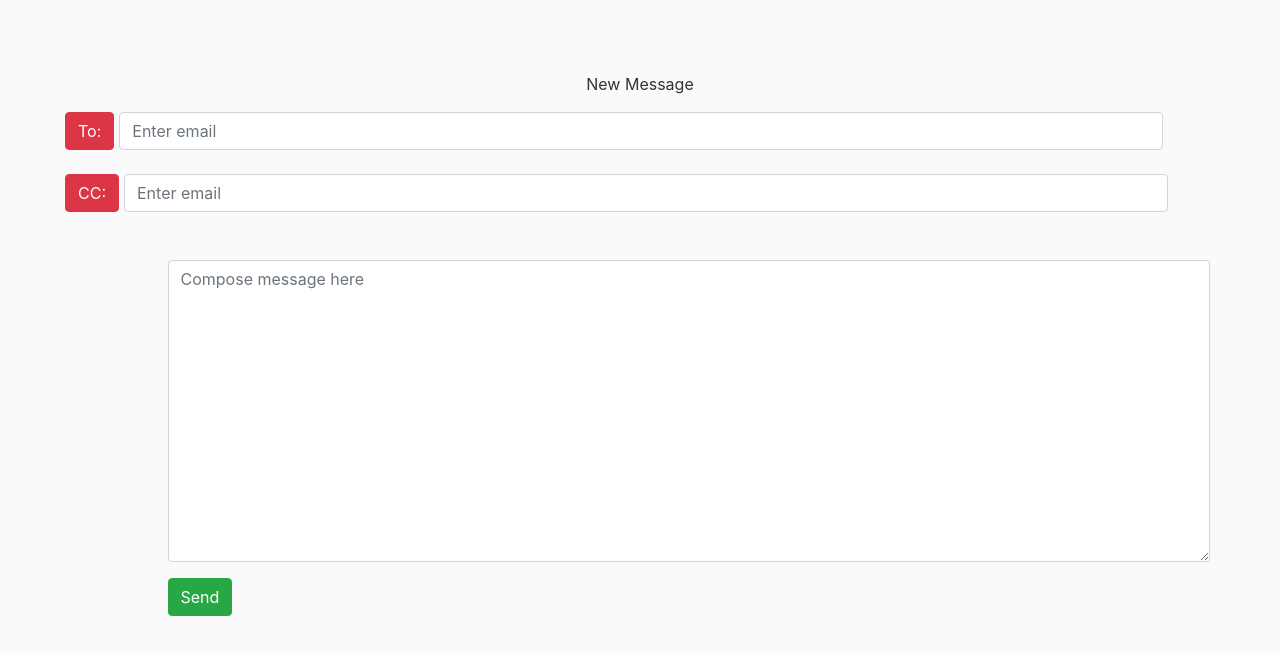
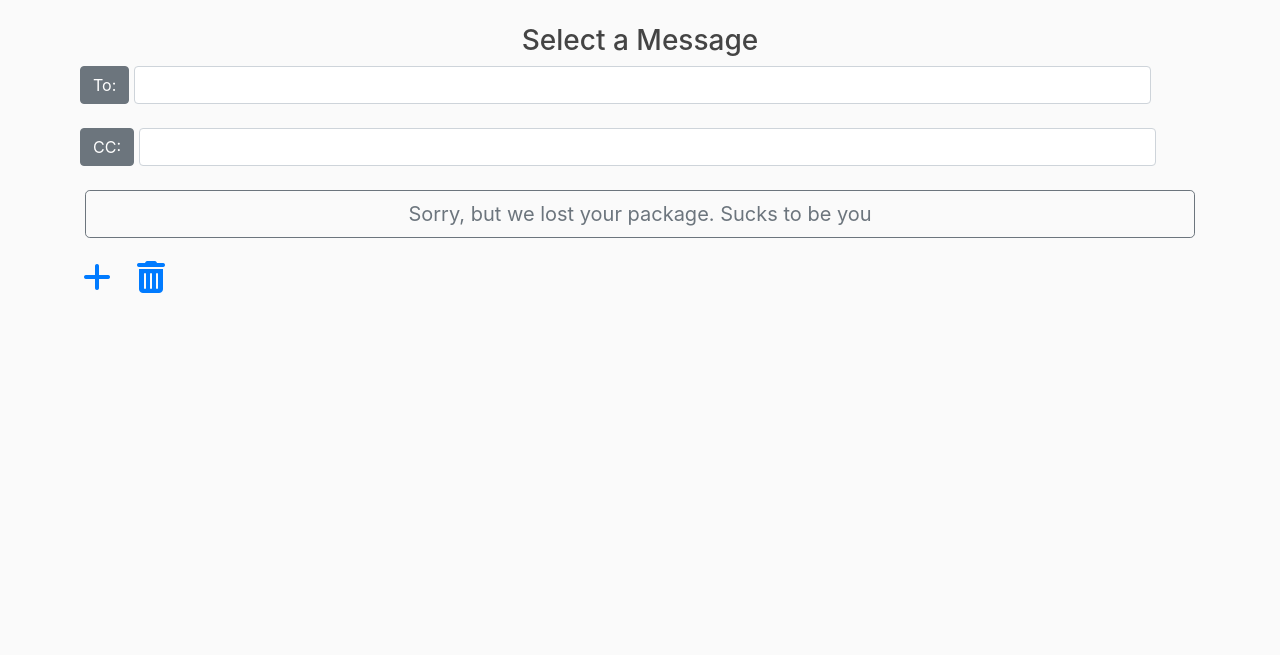
Before and after one commit to cmans782/emailAlert, a Flask app: page /composeEmail in a window 1280 px wide. Shown: the part 56-711 px from the top of the page. Run offline with Flask 2, Linux system fonts and the light colour scheme; a user stored in the database is signed in; data comes from the database, SQL or seed files in the repository; both versions use the stored data as it was after the commit; some libraries are stand-ins or nearby versions.

Commit message:
Email package updates to students

```diff
--- a/Mail_Alert/mailalert/employees/routes.py
+++ b/Mail_Alert/mailalert/employees/routes.py
@@ -20,7 +20,7 @@ def management():
         db.session.commit()
         send_temp_password_email(employee, password)
         flash(f'Account created for {employee.email}!', 'success')
-        return redirect(url_for('employees.management'))
+        return redirect(url_for('employees.management'))  # might be able to delete this line
     return render_template('management.html', title='Management', form=form, employees=employees)
 
 
--- a/Mail_Alert/mailalert/employees/utils.py
+++ b/Mail_Alert/mailalert/employees/utils.py
@@ -22,7 +22,6 @@ def generate_random_string():
     max_char = 12
     allchar = string.ascii_letters + string.punctuation + string.digits
     password = "".join(choice(allchar) for x in range(randint(min_char, max_char)))
-    print ("This is your password : ",password)
     return password
 
 
--- /dev/null
+++ b/Mail_Alert/mailalert/main/forms.py
@@ -0,0 +1,15 @@
+from flask_wtf import FlaskForm
+from wtforms import StringField, SubmitField, TextAreaField, RadioField
+from wtforms.validators import DataRequired, Email, Length
+from mailalert.models import Message
+
+
+class ComposeEmailForm(FlaskForm):
+    recipient_email = StringField('Email', validators=[DataRequired(), Email()])
+    cc_recipient = StringField('Email')
+    compose_submit = SubmitField('Send')
+
+
+class CreateMessageForm(FlaskForm):
+    new_message = TextAreaField('New Message', validators=[Length(min=10, message='This message is not long enough')])
+    create_submit = SubmitField('Create')
--- a/Mail_Alert/mailalert/main/routes.py
+++ b/Mail_Alert/mailalert/main/routes.py
@@ -1,5 +1,9 @@
-from flask import render_template, Blueprint
+from flask import render_template, Blueprint, request, flash, redirect, url_for
 from flask_login import login_required
+from mailalert.main.forms import ComposeEmailForm, CreateMessageForm
+from mailalert.models import Message
+from mailalert import db
+from mailalert.main.utils import send_package_update_email
 
 main = Blueprint('main', __name__)
 
@@ -11,6 +15,48 @@ def home():
     return render_template('home.html')
 
 
-@main.route("/composeEmail")
-def composeEmail():
-    return render_template('composeEmail.html')
+@main.route("/composeEmail", methods=['GET', 'POST'])
+@login_required
+def compose_email():
+    cc_recipients = ""
+    composeEmailForm = ComposeEmailForm()
+    createMessageForm = CreateMessageForm()
+    if composeEmailForm.validate_on_submit():
+        recipient_emails = composeEmailForm.recipient_email.data
+        if composeEmailForm.cc_recipient.data:
+            cc_recipients = composeEmailForm.cc_recipient.data
+        message_id = request.form['options']
+        message = Message.query.get(message_id)
+        send_package_update_email(message.content, recipient_emails, cc_recipients)
+        flash("Email successfully sent!", "success")
+        return redirect(url_for('main.home'))
+
+    messages = Message.query.all()
+    return render_template('composeEmail.html', title="Compose Email", composeEmailForm=composeEmailForm, \
+                            createMessageForm=createMessageForm, messages=messages)
+
+
+@main.route("/_create_message", methods=['POST'])
+@login_required
+def create_message():
+    form = CreateMessageForm()
+    if form.validate_on_submit():
+        message = Message(content=form.new_message.data)
+        db.session.add(message)
+        db.session.commit()
+    else:
+        flash("Message not long enough", "danger")
+    return redirect(url_for('main.compose_email'))
+
+
+@main.route("/_delete_message", methods=['POST'])
+@login_required
+def delete_message():
+    message_id = request.form['deleteVal']
+    if message_id:
+        message = Message.query.get(message_id)
+        db.session.delete(message)
+        db.session.commit()
+    else:
+        flash("You must first select a message to delete!", "danger")
+    return redirect(url_for('main.compose_email'))
--- a/Mail_Alert/mailalert/templates/composeEmail.html
+++ b/Mail_Alert/mailalert/templates/composeEmail.html
@@ -1,40 +1,127 @@
 {% extends "layout_with_navbar.html" %}
 {%block content %}
 
-<link href="https://maxcdn.bootstrapcdn.com/font-awesome/4.3.0/css/font-awesome.min.css" rel="stylesheet">
-<br>
-<br>
-<div class="email-app">
-    <main>
-        <p class="text-center">New Message</p>
-        <form>
+<h3 class="text-center">Select a Message</h3>
+<form method='POST'>
+    {{ composeEmailForm.hidden_tag() }}
     <div class="form-row mb-3">
-                <!-- <label for="to" class="col-2 col-sm-1 col-form-label">To:</label> -->
-                <label for="to" class="btn btn-danger">To:</label>
+        <label for="to" class="btn btn-secondary">To:</label>
         <div class="col-10 col-sm-11">
-                    <input type="email" class="form-control" id="to" placeholder="Enter email">
+            {% if composeEmailForm.recipient_email.errors %}
+                {{ composeEmailForm.recipient_email(class="form-control form-control-md is-invalid") }}
+                <div class="invalid-feedback">
+                    {% for error in composeEmailForm.recipient_email.errors %}
+                        <span>{{ error }}</span>
+                    {% endfor %}
+                </div>
+            {% else %}
+                {{ composeEmailForm.recipient_email(class="form-control form-control-md") }}
+            {% endif %}
         </div>
     </div>
     <div class="form-row mb-3">
-                <label for="cc" class="btn btn-danger">CC:</label>
+        <label for="cc" class="btn btn-secondary">CC:</label>
         <div class="col-10 col-sm-11">
-                    <input type="email" class="form-control" id="cc" placeholder="Enter email">
+            {% if composeEmailForm.cc_recipient.errors %}
+                {{ composeEmailForm.cc_recipient(class="form-control form-control-md is-invalid") }}
+                <div class="invalid-feedback">
+                    {% for error in composeEmailForm.cc_recipient.errors %}
+                        <span>{{ error }}</span>
+                    {% endfor %}
+                </div>
+            {% else %}
+                {{ composeEmailForm.cc_recipient(class="form-control form-control-md") }}
+            {% endif %}
+        </div>
+    </div>
+    <div class="btn-group-toggle" data-toggle="buttons">
+        {% for message in messages %}
+            <label class="btn btn-outline-secondary btn-lg btn-block" style="white-space:normal;">
+                <input type="radio" name="options" id="option{{ message.id }}" value="{{ message.id }}"> {{ message.content }}
+            </label>
+        {% endfor %}
+    </div>
+    <div class="row">
+        <a class="btn edit mt-3" data-toggle="modal" data-target="#newMessageModal" href="">
+            <i class="fas fa-plus fa-2x"></i>
+        </a>
+        <a class="btn edit mt-3" name="deleteMessage" data-toggle="modal" data-target="#deleteMessageModal" href="">
+            <i class="fas fa-trash-alt fa-2x"></i>
+        </a>
+        <div class="mt-3 offset-lg-10 offset-md-8">
+            {{ composeEmailForm.compose_submit(class="btn btn-success", style="visibility:hidden;") }}
         </div>
     </div>
 </form>
-        <div class="row">
-            <div class="col-sm-11 ml-auto">
-                <div class="toolbar" role="toolbar">
+
+<!-- New Message Modal -->
+<div class="modal fade" id="newMessageModal" tabindex="-1" role="dialog" aria-labelledby="newMessageModalLabel" aria-hidden="true">
+    <div class="modal-dialog" role="document">
+        <div class="modal-content">
+            <div class="modal-header">
+                <h5 class="modal-title" id="newMessageModalLabel">Create New Message</h5>
+                <button type="button" class="close" data-dismiss="modal" aria-label="Close">
+                    <span aria-hidden="true">&times;</span>
+                </button>
             </div>
-                <div class="form-group mt-4">
-                    <textarea class="form-control" id="message" name="body" rows="12" cols="150"
-                        placeholder="Compose message here"></textarea>
+            <form action="{{ url_for('main.create_message') }}" method='POST'>
+                {{ createMessageForm.hidden_tag() }}
+                <div class="modal-body">
+                    {% if createMessageForm.new_message.errors %}
+                        {{ createMessageForm.new_message(class="form-control form-control-md is-invalid", rows="10", cols="20") }}
+                        <div class="invalid-feedback">
+                            {% for error in form.new_message.errors %}
+                                <span>{{ error }}</span>
+                            {% endfor %}
                         </div>
-                <div class="form-group">
-                    <button type="submit" class="btn btn-success">Send</button>
+                    {% else %}
+                        {{ createMessageForm.new_message(class="form-control form-control-md", rows="10", cols="20") }}
+                    {% endif %}
+                </div>
+                <div class="modal-footer">
+                    <button type="button" class="btn btn-secondary" data-dismiss="modal">Close</button>
+                    {{ createMessageForm.create_submit(class="btn btn-success")}}
+                </div>
+            </form>
         </div>
     </div>
 </div>
-    </main>
+
+<!-- Delete Message Modal -->
+<div id="deleteMessageModal" class="modal fade">
+    <div class="modal-dialog">
+        <div class="modal-content">
+            <div class="modal-header">
+                <h4 class="modal-title">Delete Message</h4>
+                <button type="button" class="close" data-dismiss="modal" aria-hidden="true">&times;</button>
             </div>
+            <div class="modal-body">
+                <p>Are you sure you want to delete this Message?</p>
+            </div>
+            <div class="modal-footer">
+                <button type="button" class="btn btn-secondary" data-dismiss="modal">Close</button>
+                <form action="{{ url_for('main.delete_message') }}" method='POST'>
+                    <input type="hidden" name="deleteVal" value="">
+                    <input type="submit" name="deleteMessage" class="btn btn-danger" value="Delete">
+                </form>
+            </div>
+        </div>
+    </div>
+</div>
+
+<script type="text/javascript">
+    // once a message has been choosen the send button will become visible
+    $("label").click(function(){
+        $("input[name='compose_submit']").css('visibility', 'visible');
+    });
+
+    // gets the value of the selected radio button and changes the value of
+    // the hidden field in the delete modal to the radio button selection
+    $(document).ready(function(){
+        $("a[name='deleteMessage']").click(function(){
+            var radioValue = $("input[name='options']:checked").val();
+            $("input[name='deleteVal']").val(radioValue);
+        });
+    });
+</script>
 {% endblock %}
--- a/Mail_Alert/mailalert/templates/layout_with_navbar.html
+++ b/Mail_Alert/mailalert/templates/layout_with_navbar.html
@@ -1,10 +1,7 @@
 <!DOCTYPE html>
 <html>
-
 <head>
-
   <!-- Required meta tags -->
-
   <meta charset="utf-8">
   <meta name="viewport" content="width=device-width, initial-scale=1, shrink-to-fit=no">
 
@@ -19,8 +16,6 @@
   <link rel="stylesheet" href="https://fonts.googleapis.com/css?family=Roboto|Varela+Round">
   <link rel="stylesheet" href="https://maxcdn.bootstrapcdn.com/font-awesome/4.7.0/css/font-awesome.min.css">
 
-  <!-- Optional JavaScript -->
-  <!-- jQuery first, then Popper.js, then Bootstrap JS -->
   <script src="https://code.jquery.com/jquery-3.2.1.slim.min.js"
     integrity="sha384-KJ3o2DKtIkvYIK3UENzmM7KCkRr/rE9/Qpg6aAZGJwFDMVNA/GpGFF93hXpG5KkN"
     crossorigin="anonymous"></script>
@@ -32,9 +27,9 @@
     crossorigin="anonymous"></script>
 
   <script src="//ajax.googleapis.com/ajax/libs/jquery/3.4.0/jquery.min.js"></script>
-  <script type=text/javascript>
-    $SCRIPT_ROOT = {{ request.script_root|tojson|safe }};
-  </script>
+
+  <!-- fontawesome icons -->
+  <script src="https://kit.fontawesome.com/a7232715ba.js"></script>
 
   {% if title %}
   <title>Mail Alert - {{ title }}</title>
@@ -64,7 +59,7 @@
               Email
             </a>
             <div class="dropdown-menu dropdown-menu-right" aria-labelledby="navbarDropdownMenuLink">
-              <a class="dropdown-item" href="#">Compose Email</a>
+              <a class="dropdown-item" href="{{ url_for('main.compose_email')}}">Compose Email</a>
               <a class="dropdown-item" href="#">Sent Emails</a>
             </div>
           </li>
@@ -105,7 +100,7 @@
   </header>
   <main role="main" class="container">
     <div class="row">
-      <div>
+      <div class="col-md-12">
         {% with messages = get_flashed_messages(with_categories=true) %}
         {% if messages %}
         {% for category, message in messages %}
```
Also changed, not shown: Mail_Alert/mailalert/main/utils.py (added, +13 -0 lines), Mail_Alert/mailalert/models.py (+12 -0 lines), Mail_Alert/mailalert/packages/forms.py (+4 -4 lines), Mail_Alert/mailalert/packages/routes.py (+14 -3 lines), Mail_Alert/mailalert/templates/newPackage.html (+26 -2 lines), Mail_Alert/mailalert/templates/packages.html (+6 -2 lines), Mail_Alert/mailalert/site.db. Lines whose indentation alone changed are shown as unchanged.
